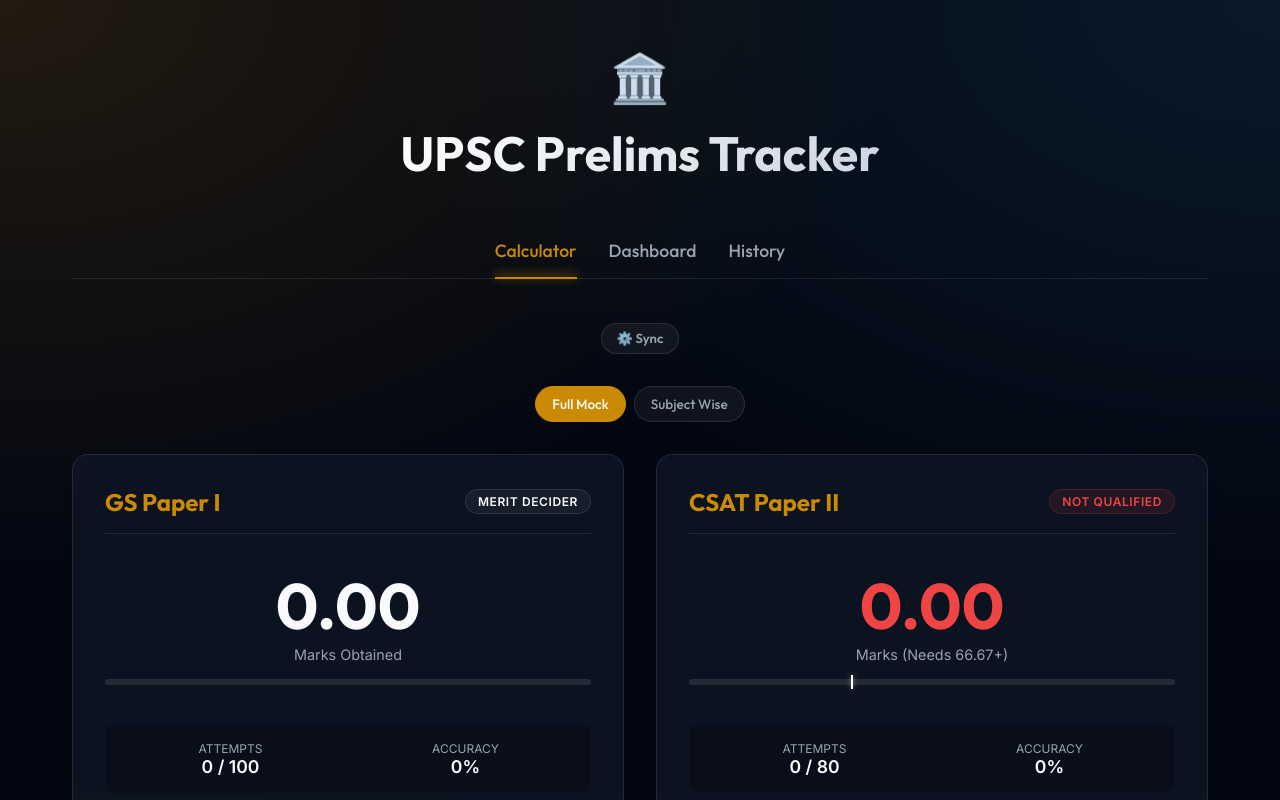
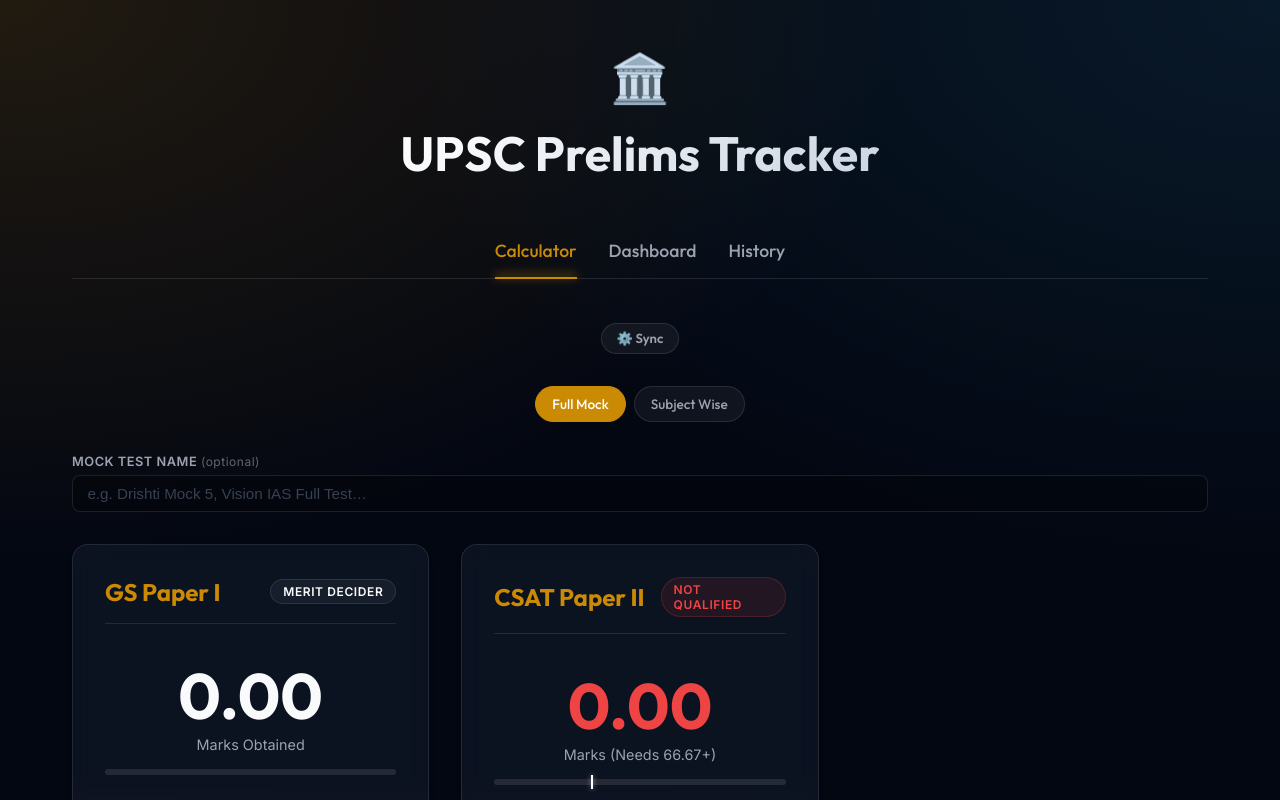
Before and after one commit to pavanis333/prelims-mark-sheet, a React (Vite) app: page / in a window 1280 px wide. Shown: the top 800 px of the page. Built offline with nearby package versions, Linux system fonts and the light colour scheme.

Commit message:
feat: add test name field to full mock tab

```diff
--- a/src/App.css
+++ b/src/App.css
@@ -1224,6 +1224,14 @@ h1 {
   .mock-sub-item {
     grid-template-columns: 90px 1fr 40px;
   }
+}
+
+/* ── Full Mock test name — full width row ── */
+.full-mock-test-name {
+  grid-column: 1 / -1;
+  display: flex;
+  flex-direction: column;
+  gap: 0.4rem;
 }
 
 /* ── Test Name Field ── */
--- a/src/components/Calculator.jsx
+++ b/src/components/Calculator.jsx
@@ -81,6 +81,7 @@ export default function Calculator({ onSave, onUpdate, initialData, onCancelEdit
     const [p1Incorrect, setP1Incorrect] = useState(p1Stats.i);
     const [p2Correct, setP2Correct]     = useState(p2Stats.c);
     const [p2Incorrect, setP2Incorrect] = useState(p2Stats.i);
+    const [mockTestName, setMockTestName] = useState(initialData?.testName || '');
 
     const p1Attempts  = p1Correct + p1Incorrect;
     const p2Attempts  = p2Correct + p2Incorrect;
@@ -134,6 +135,7 @@ export default function Calculator({ onSave, onUpdate, initialData, onCancelEdit
         if (activeTab === 'full') {
             const payload = {
                 type: 'FULL_MOCK', date: timestamp,
+                testName: mockTestName.trim() || null,
                 p1Correct, p1Incorrect, p2Correct, p2Incorrect,
                 p1Score, p2Score, p1Attempts, p2Attempts, p2Qualified,
                 totalScore: p2Qualified ? p1Score : 0,
@@ -168,6 +170,22 @@ export default function Calculator({ onSave, onUpdate, initialData, onCancelEdit
             {/* ════════════════ FULL MOCK ════════════════ */}
             {activeTab === 'full' && (
                 <div className="grid-container">
+
+                    {/* Test name — spans full width */}
+                    <div className="full-mock-test-name">
+                        <label className="test-name-label">
+                            Mock Test Name <span className="optional-hint">(optional)</span>
+                        </label>
+                        <input
+                            type="text"
+                            className="test-name-input"
+                            value={mockTestName}
+                            onChange={e => setMockTestName(e.target.value)}
+                            placeholder="e.g. Drishti Mock 5, Vision IAS Full Test…"
+                            maxLength={80}
+                        />
+                    </div>
+
                     {/* GS Paper I */}
                     <section className="glass-card paper-card">
                         <div className="card-header">
```
